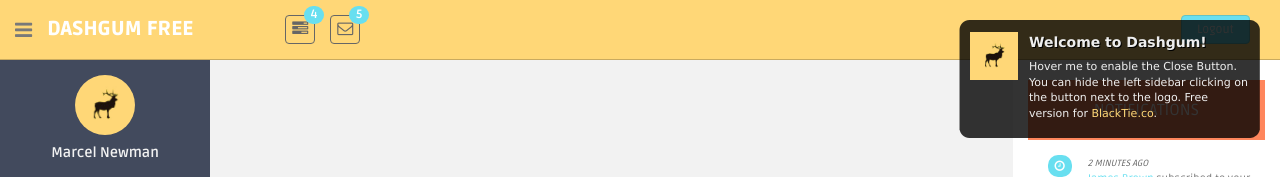
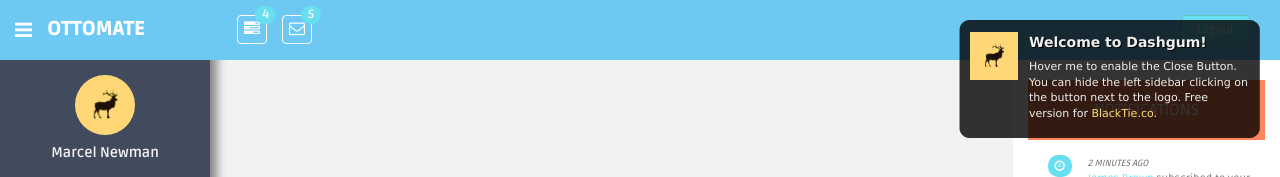
Before and after one commit to piratetone/dashboard, a plain HTML site: page index.html in a window 1280 px wide. Shown: the top 177 px of the page. Drawn offline with Linux system fonts and the light colour scheme; no server answers.

Commit message:
Made some changes to the index.html

```diff
--- a/assets/css/style.css
+++ b/assets/css/style.css
@@ -216,7 +216,8 @@ hr {
 }
 
 ul.top-menu > li > .logout {
-	color: #f2f2f2;
+	transition: 0.5s;
+    color: #f2f2f2;
 	font-size: 12px;
 	border-radius: 4px;
 	-webkit-border-radius: 4px;
@@ -231,10 +232,12 @@ ul.top-menu > li > .logout {
 /*sidebar navigation*/
 
 #sidebar {
+    transition: 0.6s;
     width: 210px;
     height: 100%;
     position: fixed;
     background: #424a5d;
+    box-shadow: 7px 7px 9px #888888;
 }
 
 #sidebar h5 {
@@ -415,8 +418,8 @@ ul.sidebar-menu li a.active i {
 }
 
 .black-bg {
-    background: #ffd777;
-    border-bottom: 1px solid #c9aa5f;
+    background: #6DC9F2;
+    border-bottom: 1px solid #6DC9F2;
 }
 
 .wrapper {
@@ -470,11 +473,11 @@ a.logo span {
 }
 
 ul.top-menu > li > a {
-    color: #666666;
+    color: white;
     font-size: 16px;
     border-radius: 4px;
     -webkit-border-radius: 4px;
-    border:1px solid #666666 !important;
+    border:1px solid white !important;
     padding: 2px 6px;
     margin-right: 15px;
 }
@@ -525,7 +528,7 @@ ul.top-menu > li > a:hover, ul.top-menu > li > a:focus {
 }
 
 .dropdown-menu.extended li p.green {
-    background-color: #68dff0;
+    background-color: #6DC9F2;
     color: #fff;
 }
 
@@ -640,20 +643,23 @@ ul.top-menu > li > a:hover, ul.top-menu > li > a:focus {
 }
 
 .dropdown-menu.extended.logout > li > a {
-    color: #a4abbb;
+    color: white;
     border-bottom: none !important;
 }
 
 .full-width .dropdown-menu.extended.logout > li > a:hover {
+    transition: 0.5s;
     background: none !important;
     color: #50c8ea !important;
 }
 
 .dropdown-menu.extended.logout > li > a:hover {
+    transition: 0.5s;
     background: none !important;
 }
 
 .dropdown-menu.extended.logout > li > a:hover i {
+    transition: 0.5s;
     color: #50c8ea;
 }
 
@@ -748,6 +754,7 @@ ul.top-menu > li > a:hover, ul.top-menu > li > a:focus {
     cursor: pointer;
     display: inline-block;
     font-size: 20px;
+    color:white;
 }
 
 
--- a/index.html
+++ b/index.html
@@ -7,7 +7,7 @@
     <meta name="author" content="Dashboard">
     <meta name="keyword" content="Dashboard, Bootstrap, Admin, Template, Theme, Responsive, Fluid, Retina">
 
-    <title>DASHGUM - FREE Bootstrap Admin Template</title>
+    <title>OTTOMATE</title>
 
     <!-- Bootstrap core CSS -->
     <link href="assets/css/bootstrap.css" rel="stylesheet">
@@ -42,7 +42,7 @@
                   <div class="fa fa-bars tooltips" data-placement="right" data-original-title="Toggle Navigation"></div>
               </div>
             <!--logo start-->
-            <a href="index.html" class="logo"><b>DASHGUM FREE</b></a>
+            <a href="index.html" class="logo"><b>Ottomate</b></a>
             <!--logo end-->
             <div class="nav notify-row" id="top_menu">
                 <!--  notification start -->
```
Also changed, not shown: login.html (+1 -1 lines).
